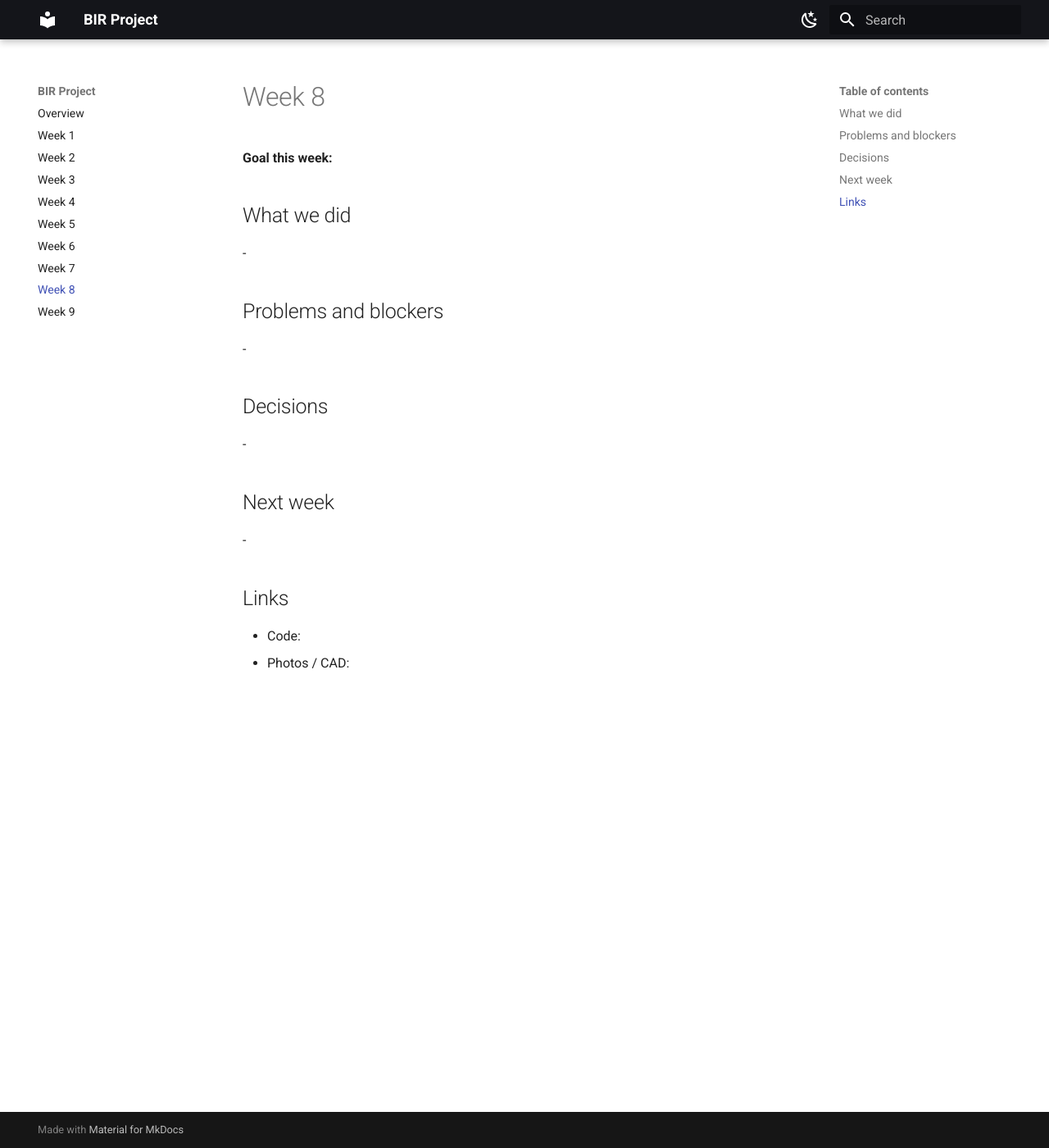
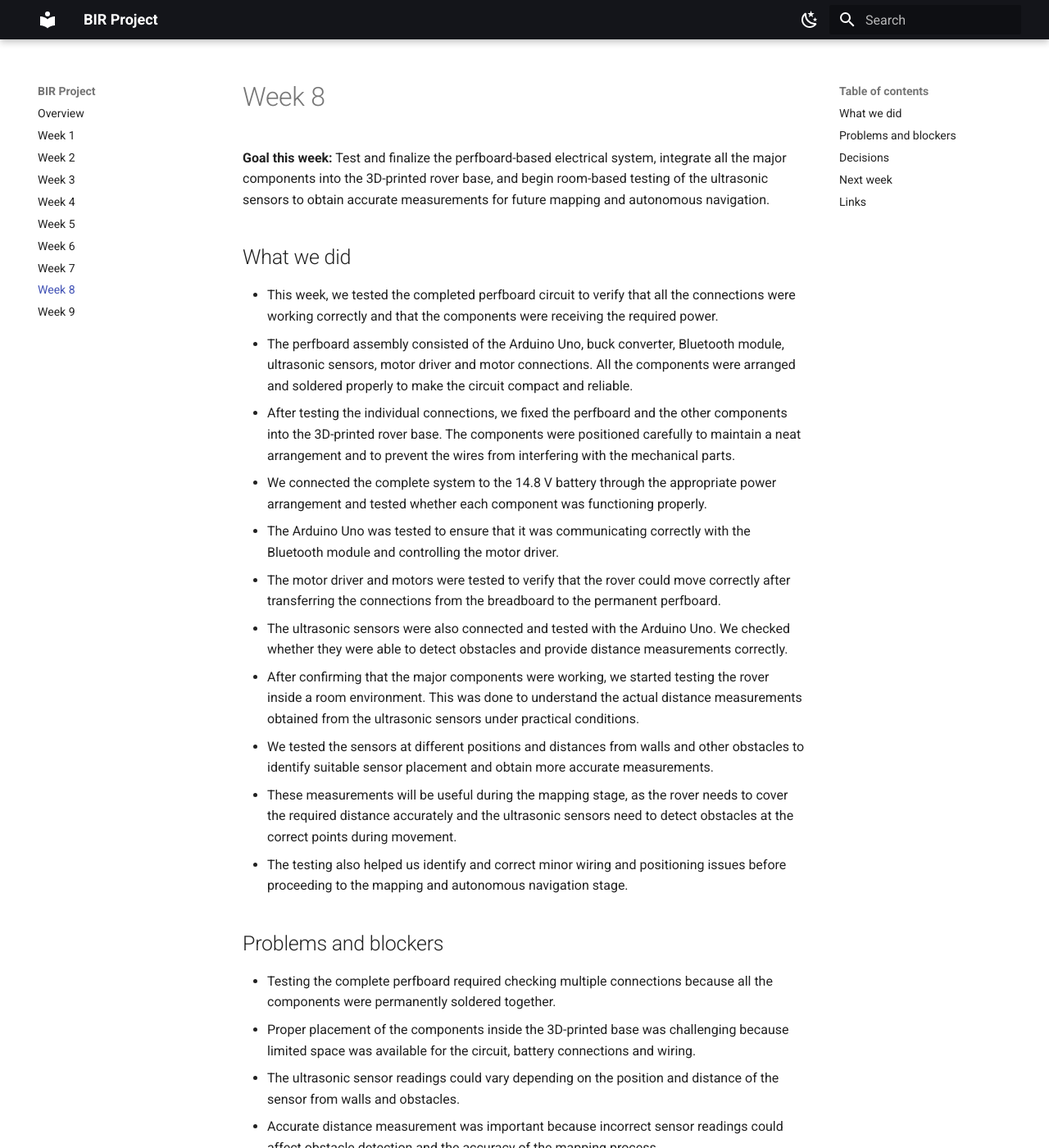
Before and after one commit to BuilderinResidencyTinkerspace/MARS-Modular-Autonomous-Rover-System, an MkDocs documentation site: the page built from docs/week-08.md, in a window 1280 px wide and 1400 px high. Shown: the whole window at 82% size. Built offline with MkDocs 1.6.1 and Material for MkDocs 9.7.7, drawn with Linux system fonts in a browser that asks for light colours; some of the changed text lies outside the part shown.

Commit message:
Update week-08.md

```diff
--- a/docs/week-08.md
+++ b/docs/week-08.md
@@ -1,22 +1,47 @@
 # Week 8
 
-**Goal this week:**
+**Goal this week:** Test and finalize the perfboard-based electrical system, integrate all the major components into the 3D-printed rover base, and begin room-based testing of the ultrasonic sensors to obtain accurate measurements for future mapping and autonomous navigation.
 
 ## What we did
 
--
+- This week, we tested the completed perfboard circuit to verify that all the connections were working correctly and that the components were receiving the required power.
+- The perfboard assembly consisted of the Arduino Uno, buck converter, Bluetooth module, ultrasonic sensors, motor driver and motor connections. All the components were arranged and soldered properly to make the circuit compact and reliable.
+- After testing the individual connections, we fixed the perfboard and the other components into the 3D-printed rover base. The components were positioned carefully to maintain a neat arrangement and to prevent the wires from interfering with the mechanical parts.
+- We connected the complete system to the 14.8 V battery through the appropriate power arrangement and tested whether each component was functioning properly.
+- The Arduino Uno was tested to ensure that it was communicating correctly with the Bluetooth module and controlling the motor driver.
+- The motor driver and motors were tested to verify that the rover could move correctly after transferring the connections from the breadboard to the permanent perfboard.
+- The ultrasonic sensors were also connected and tested with the Arduino Uno. We checked whether they were able to detect obstacles and provide distance measurements correctly.
+- After confirming that the major components were working, we started testing the rover inside a room environment. This was done to understand the actual distance measurements obtained from the ultrasonic sensors under practical conditions.
+- We tested the sensors at different positions and distances from walls and other obstacles to identify suitable sensor placement and obtain more accurate measurements.
+- These measurements will be useful during the mapping stage, as the rover needs to cover the required distance accurately and the ultrasonic sensors need to detect obstacles at the correct points during movement.
+- The testing also helped us identify and correct minor wiring and positioning issues before proceeding to the mapping and autonomous navigation stage.
 
 ## Problems and blockers
 
--
+- Testing the complete perfboard required checking multiple connections because all the components were permanently soldered together.
+- Proper placement of the components inside the 3D-printed base was challenging because limited space was available for the circuit, battery connections and wiring.
+- The ultrasonic sensor readings could vary depending on the position and distance of the sensor from walls and obstacles.
+- Accurate distance measurement was important because incorrect sensor readings could affect obstacle detection and the accuracy of the mapping process.
+- The rover had to be tested multiple times in the room to determine suitable sensor positions and understand how accurately the sensors detected obstacles.
 
 ## Decisions
 
--
+- We decided to use the perfboard as the main permanent circuit instead of the temporary breadboard setup.
+- We decided to mount the Arduino Uno, buck converter, Bluetooth module, motor driver and other components securely inside the 3D-printed rover base.
+- We decided to keep the wiring as neat and compact as possible to make the rover easier to maintain and reduce the possibility of loose connections.
+- We decided to test the ultrasonic sensors in an actual room environment before starting the mapping process.
+- We decided to collect and verify accurate distance measurements so that the rover can detect obstacles at the expected positions during mapping and autonomous navigation.
+- We decided to complete the electrical and mechanical testing before moving to the full mapping and autonomous operation stage.
 
 ## Next week
 
--
+- Continue testing and calibrating the ultrasonic sensors for more accurate distance measurements.
+- Start implementing and testing the room mapping system.
+- Test the rover's movement over predefined distances.
+- Integrate ultrasonic obstacle detection with the rover's movement.
+- Begin testing autonomous navigation based on the mapped environment.
+- Identify and correct any issues found during mapping and autonomous movement.
+- Continue improving the overall reliability and compactness of the rover system.
 
 ## Links
 
```
